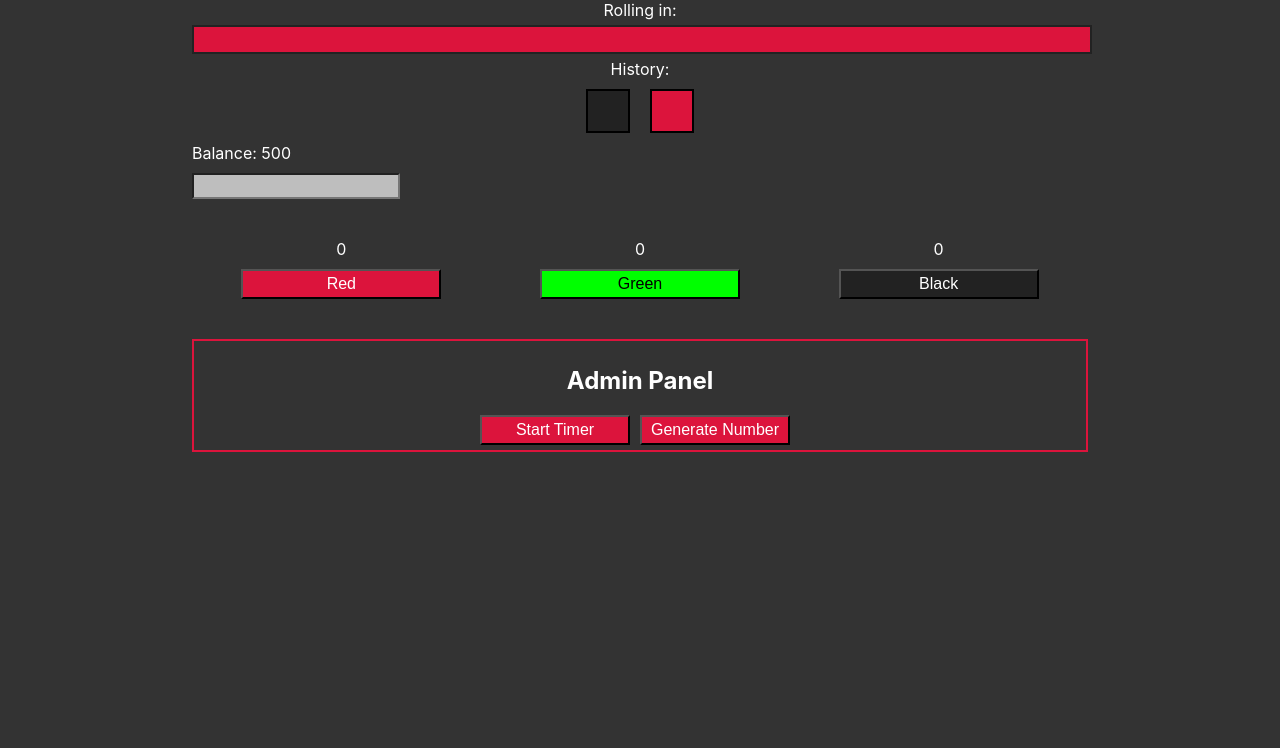
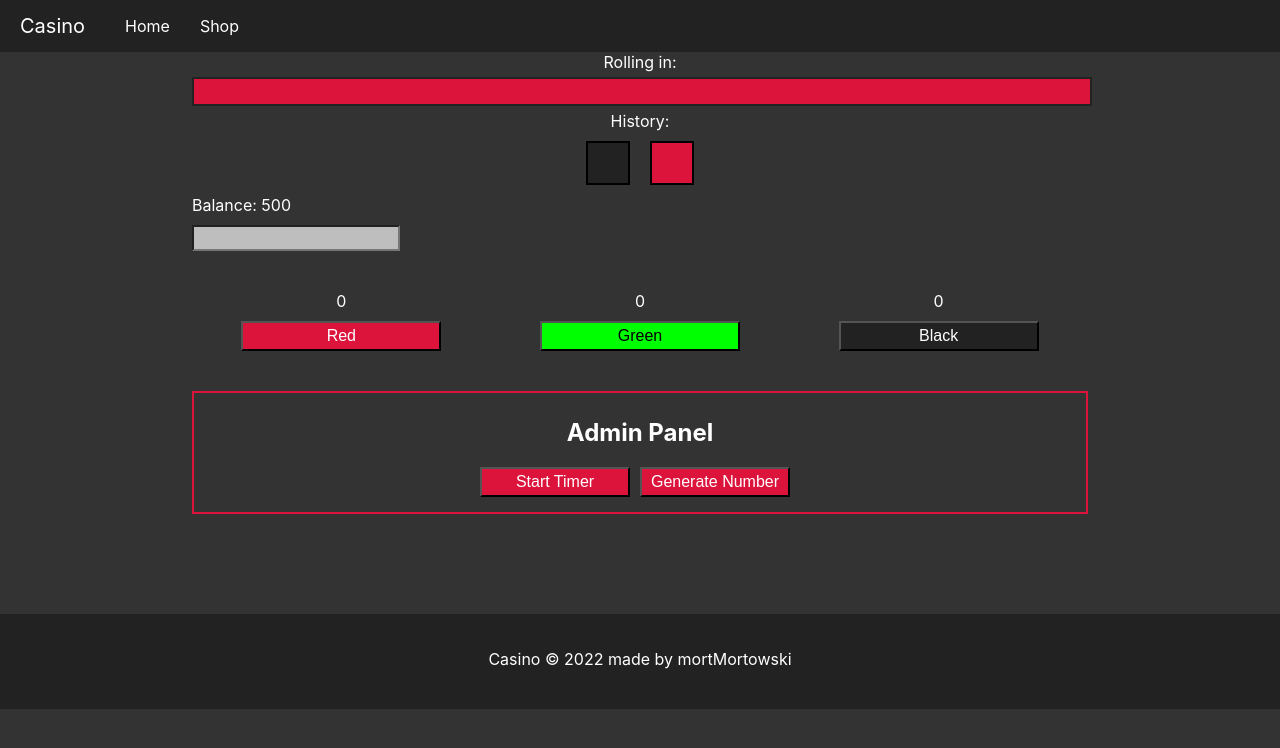
Before and after one commit to mortMortowski/casino, a React (Create React App) app: page / in a window 1280 px wide. Shown: the top 748 px of the page. Built offline with nearby package versions, Linux system fonts and the light colour scheme; no server answers; the HTML template or start-up script is replaced by a standard one.

Commit message:
added json db

```diff
--- a/package.json
+++ b/package.json
@@ -6,8 +6,10 @@
     "@testing-library/jest-dom": "^5.16.4",
     "@testing-library/react": "^13.3.0",
     "@testing-library/user-event": "^13.5.0",
+    "json-server": "^0.17.0",
     "react": "^18.2.0",
     "react-dom": "^18.2.0",
+    "react-router-dom": "^6.3.0",
     "react-scripts": "5.0.1",
     "web-vitals": "^2.1.4"
   },
--- a/src/App.js
+++ b/src/App.js
@@ -1,10 +1,21 @@
 import Home from './Home';
+import Footer from './Footer';
+import Menu from './Menu';
+import Shop from './Shop';
+import { BrowserRouter as Router, Route, Routes } from 'react-router-dom';
 
 function App() {
   return (
-    <div className="App">
-      <Home />
-    </div>
+    <Router>
+      <div className="App">
+        <Menu />
+        <Routes>
+          <Route path="/" element={<Home />} />
+          <Route path="/shop" element={<Shop />} />
+        </Routes>
+        <Footer />
+      </div>
+    </Router>
   );
 }
 
--- /dev/null
+++ b/src/Footer.js
@@ -0,0 +1,9 @@
+const Footer = () => {
+    return (
+        <div className="Footer">
+            Casino &copy; 2022 made by mortMortowski
+        </div>
+    );
+}
+
+export default Footer;
--- a/src/Home.js
+++ b/src/Home.js
@@ -1,5 +1,6 @@
 import {useState, useEffect} from 'react';
 import canMakeBet from './functions/canMakeBet.js';
+import showError from './functions/showError.js';
 
 let timer;
 let result;
@@ -31,6 +32,17 @@ function Home(){
             }
         }// eslint-disable-next-line
     }, [timerRunning]);
+
+    fetch("http://localhost:8000/data").then(function(res){
+        if(!res.ok){
+            throw Error('Could not fetch data from the server');
+        }
+        return res.json()
+    }).then(function(data){
+        setBalance(data[0].coins)
+    }).catch(function(err){
+        showError(err.message);
+    });
 
     return(
         <div className="Home">
@@ -149,10 +161,11 @@ function drawCounter(time){
 //To do
 //Fix history update bug
 //Show who made bet under bet buttons
-//Add login/register system
-//Connect with json db
+//Add login/register system using cookies
 //Add node server
-//Add menu, footer and shop
 //Improve code
 
+//json server start:
+//npx json-server --watch db/data.json --port 8000
+
 export default Home;
--- /dev/null
+++ b/src/Menu.js
@@ -0,0 +1,16 @@
+import { Link } from 'react-router-dom';
+
+const Menu = () => {
+    return (
+        <div className="Menu">
+            <span className="logo">Casino</span>
+            <ul>
+                <li><Link to="/">Home</Link></li>
+                <li><Link to="/shop">Shop</Link></li>
+
+            </ul>
+        </div>
+    );
+}
+
+export default Menu;
--- /dev/null
+++ b/src/Shop.js
@@ -0,0 +1,10 @@
+const Shop = () => {
+    return (
+        <div className="Shop">
+            Shop is currently under maintenance but you can get some free coins by clicking on this button:
+            <button>Get Coins</button>
+        </div>
+    );
+}
+
+export default Shop;
--- a/src/index.css
+++ b/src/index.css
@@ -131,6 +131,7 @@ code {
   width: 150px;
   height: 30px;
   margin-right: 10px;
+  margin-bottom: 10px;
 }
 
 .admin-btn:hover{
@@ -142,3 +143,39 @@ code {
   font-size: 20px;
   margin-top: 20px;
 }
+
+.Footer{
+  background-color: #222;
+  height: 60px;
+  text-align: center;
+  padding-top: 35px;
+  margin-top: 100px;
+}
+
+.Menu{
+  background-color: #222;
+  display: flex;
+  align-items: center;
+  padding: 0 20px;
+}
+
+.Menu > ul{
+  list-style-type: none;
+  display: flex;
+  justify-content: flex-start;
+  gap: 30px;
+}
+
+.Menu > ul > li > a{
+  color: white;
+  text-decoration: none;
+  transition: color 0.2s ease-in-out;
+}
+
+.logo{
+  font-size: 20px;
+}
+
+.Menu > ul > li > a:hover{
+  color: crimson;
+}
```
Also changed, not shown: db/data.json (added, +21 -0 lines), 1 other file (tests, documents, lock files or other folders).
